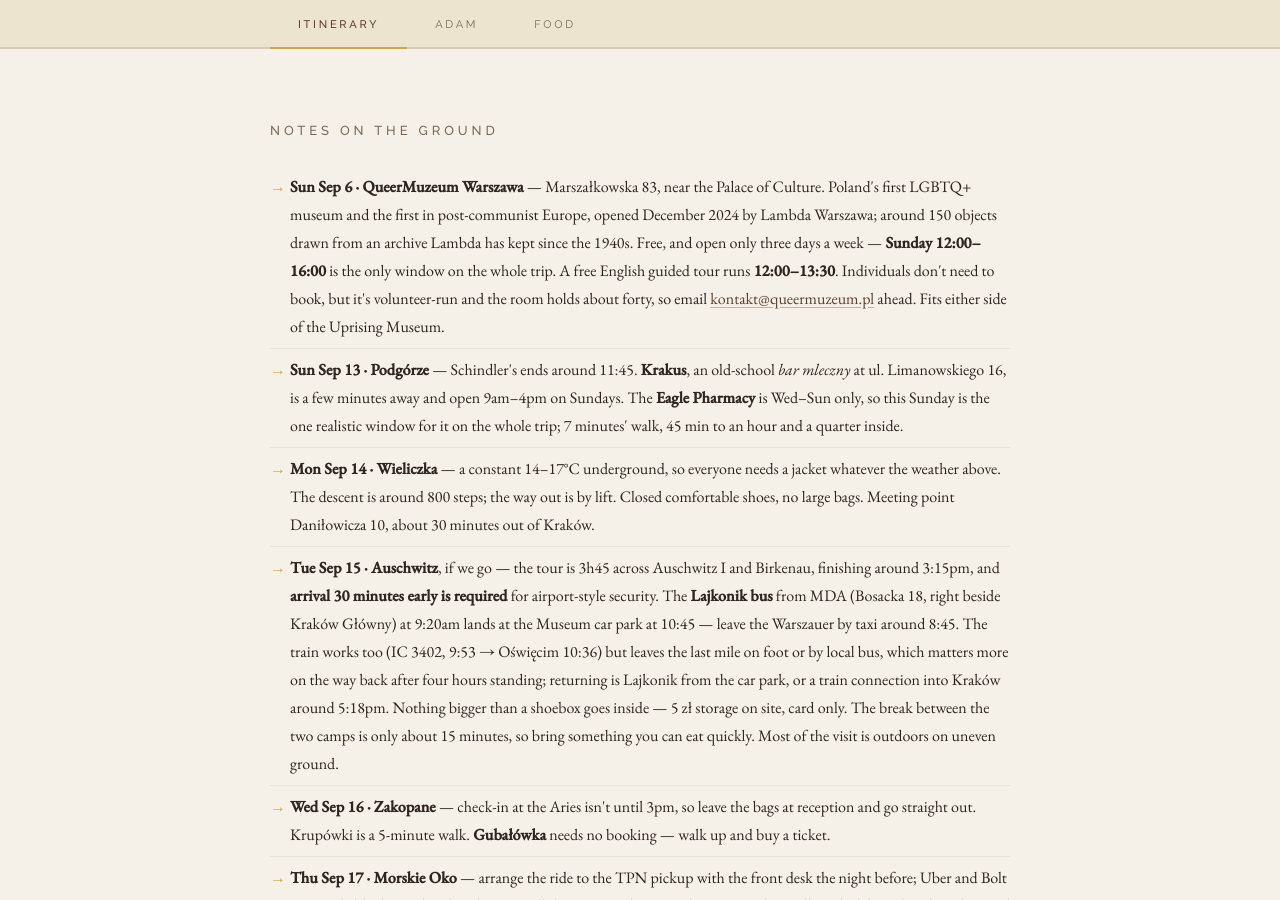
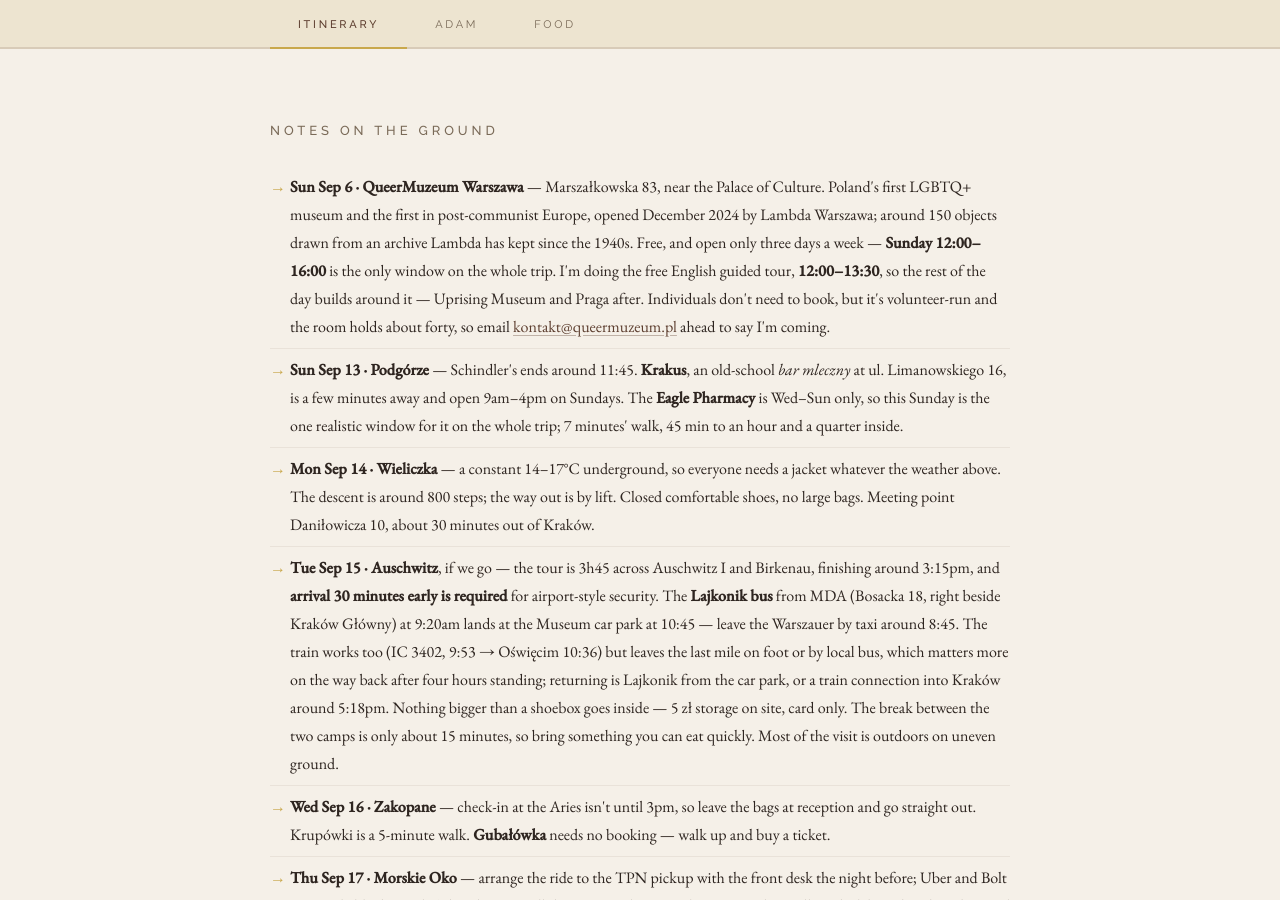
Before and after one commit to LordOfCorners/lordofcorners.github.io, a Jekyll site: the page poland-itinerary.html, which Jekyll copies as it is, in a window 1280 px wide and 900 px high, scrolled down 3113 px. Built offline with Jekyll 4.4.1, drawn with Linux system fonts in a browser that asks for light colours; some of the changed text lies outside the part shown.

Commit message:
QueerMuzeum tour is happening — make it the fixed point of Sep 6
Moves the noon English tour to the front of the day; Uprising Museum
and Praga follow.

Co-Authored-By: Claude Opus 5 <noreply@anthropic.com>

```diff
--- a/poland-itinerary.html
+++ b/poland-itinerary.html
@@ -867,7 +867,7 @@
           <tr>
             <td class="date-col"><span class="day-abbr">Sun </span>Sep 6</td>
             <td class="place-col">Warsaw</td>
-            <td class="notes-col"><a href="https://www.1944.pl/en" target="_blank">Warsaw Uprising Museum</a> · <a href="https://queermuzeum.pl/" target="_blank">QueerMuzeum</a> (Sun only, 12–4) · Praga neighbourhood</td>
+            <td class="notes-col"><a href="https://queermuzeum.pl/" target="_blank">QueerMuzeum</a> 12pm English tour · <a href="https://www.1944.pl/en" target="_blank">Warsaw Uprising Museum</a> · Praga neighbourhood</td>
           </tr>
           <tr class="transport-row">
             <td class="date-col"><span class="day-abbr">Mon </span>Sep 7</td>
@@ -1030,7 +1030,7 @@
     <div class="overview-section">
       <h2>Notes on the Ground</h2>
       <ul class="find-list">
-        <li><strong>Sun Sep 6 · QueerMuzeum Warszawa</strong> — Marszałkowska 83, near the Palace of Culture. Poland's first LGBTQ+ museum and the first in post-communist Europe, opened December 2024 by Lambda Warszawa; around 150 objects drawn from an archive Lambda has kept since the 1940s. Free, and open only three days a week — <strong>Sunday 12:00–16:00</strong> is the only window on the whole trip. A free English guided tour runs <strong>12:00–13:30</strong>. Individuals don't need to book, but it's volunteer-run and the room holds about forty, so email <a href="mailto:kontakt@queermuzeum.pl">kontakt@queermuzeum.pl</a> ahead. Fits either side of the Uprising Museum.</li>
+        <li><strong>Sun Sep 6 · QueerMuzeum Warszawa</strong> — Marszałkowska 83, near the Palace of Culture. Poland's first LGBTQ+ museum and the first in post-communist Europe, opened December 2024 by Lambda Warszawa; around 150 objects drawn from an archive Lambda has kept since the 1940s. Free, and open only three days a week — <strong>Sunday 12:00–16:00</strong> is the only window on the whole trip. I'm doing the free English guided tour, <strong>12:00–13:30</strong>, so the rest of the day builds around it — Uprising Museum and Praga after. Individuals don't need to book, but it's volunteer-run and the room holds about forty, so email <a href="mailto:kontakt@queermuzeum.pl">kontakt@queermuzeum.pl</a> ahead to say I'm coming.</li>
         <li><strong>Sun Sep 13 · Podgórze</strong> — Schindler's ends around 11:45. <strong>Krakus</strong>, an old-school <em>bar mleczny</em> at ul. Limanowskiego 16, is a few minutes away and open 9am–4pm on Sundays. The <strong>Eagle Pharmacy</strong> is Wed–Sun only, so this Sunday is the one realistic window for it on the whole trip; 7 minutes' walk, 45 min to an hour and a quarter inside.</li>
         <li><strong>Mon Sep 14 · Wieliczka</strong> — a constant 14–17°C underground, so everyone needs a jacket whatever the weather above. The descent is around 800 steps; the way out is by lift. Closed comfortable shoes, no large bags. Meeting point Daniłowicza 10, about 30 minutes out of Kraków.</li>
         <li><strong>Tue Sep 15 · Auschwitz</strong>, if we go — the tour is 3h45 across Auschwitz I and Birkenau, finishing around 3:15pm, and <strong>arrival 30 minutes early is required</strong> for airport-style security. The <strong>Lajkonik bus</strong> from MDA (Bosacka 18, right beside Kraków Główny) at 9:20am lands at the Museum car park at 10:45 — leave the Warszauer by taxi around 8:45. The train works too (IC 3402, 9:53 → Oświęcim 10:36) but leaves the last mile on foot or by local bus, which matters more on the way back after four hours standing; returning is Lajkonik from the car park, or a train connection into Kraków around 5:18pm. Nothing bigger than a shoebox goes inside — 5 zł storage on site, card only. The break between the two camps is only about 15 minutes, so bring something you can eat quickly. Most of the visit is outdoors on uneven ground.</li>
```
